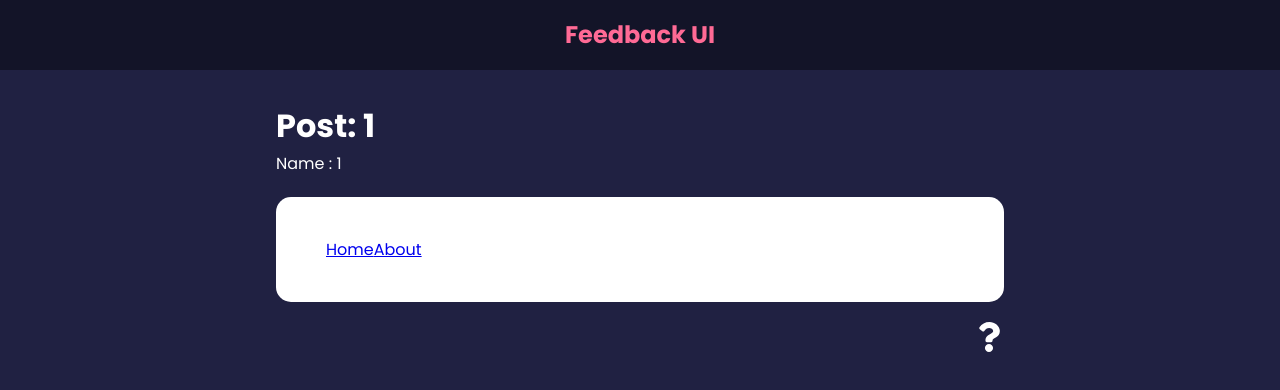
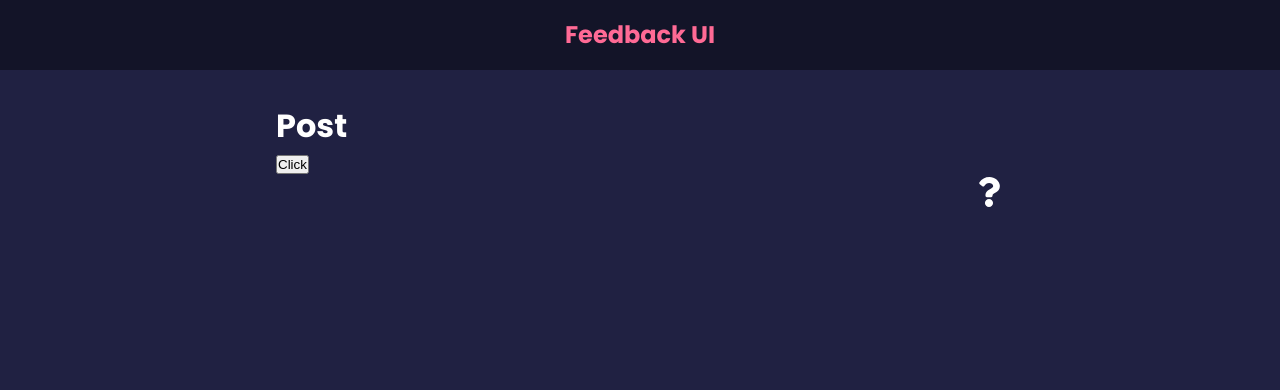
Before and after one commit to oulsm/feedback-app, a React (Create React App) app: page /post/1/1 in a window 1280 px wide. Shown: the top 390 px of the page. Built offline with nearby package versions, Linux system fonts and the light colour scheme.

Commit message:
15_31_29_8_22_update
Navigate & Nested Routes

```diff
--- a/src/App.js
+++ b/src/App.js
@@ -41,16 +41,9 @@ function App() {
 
           </Route>
           <Route path='/about' element={<AboutPage/>}>  </Route>
-          <Route path='/post/:id/:name' element={<Post/>}>  </Route>
+          <Route path='/post/*' element={<Post/>}>  </Route>
        </Routes>
-       <Card>
-        <NavLink to='/' activeClassName='active'>
-            Home
-        </NavLink>
-        <NavLink to='/about' activeClassName='active'>
-            About
-        </NavLink>
-       </Card>
+
        <AboutIconLink />
         </div>
     </Router>
--- a/src/components/Post.jsx
+++ b/src/components/Post.jsx
@@ -1,12 +1,27 @@
 import React from 'react'
-import {useParams} from 'react-router-dom'
+import {Navigate, useNavigate, Route, Routes} from 'react-router-dom'
 
 function Post() {
-    const params = useParams()
+    const status = 200
+
+    const navigate = useNavigate()
+
+    const onClick = () => {
+        console.log('Hello')
+        navigate('/about')
+    }
+    if(status === 404 ){
+       return <Navigate to='/notfound' />
+    }
   return (
     <div>
-      <h1>Post: {params.id} </h1>
-      <p>Name : {params.name}</p>
+      <h1>Post </h1>
+    <button onClick={onClick}>Click</button>
+    <Routes>
+        <Route path='/show' element={<h1>Hello World </h1>}>
+
+        </Route>
+    </Routes>
     </div>
   )
 }
```
